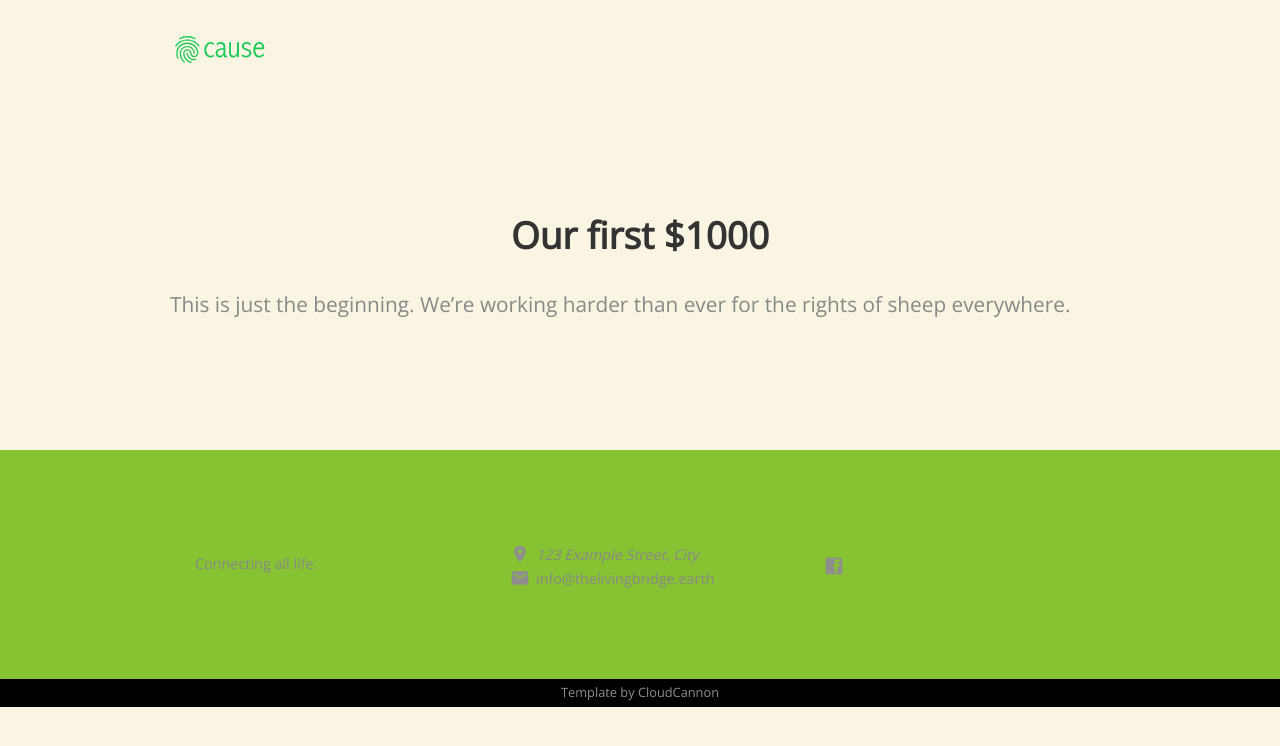
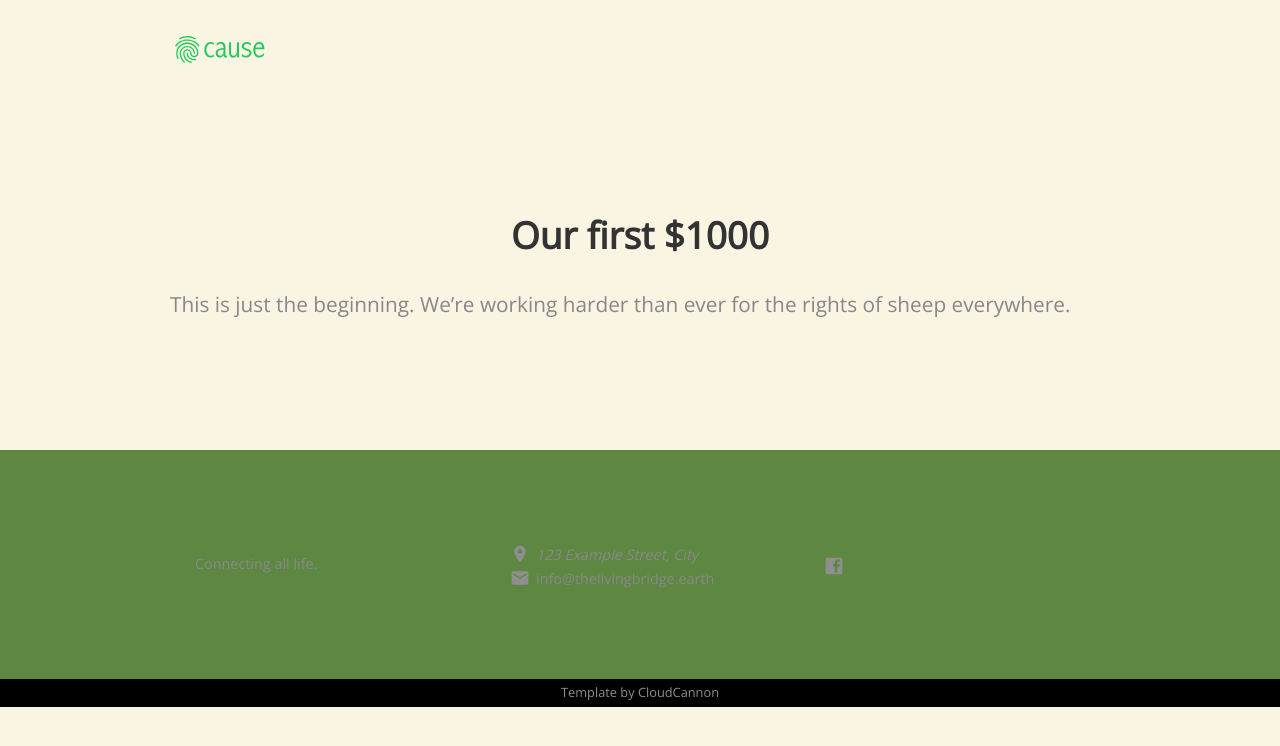
Before and after one commit to orfeaus/living-bridge-exploration, a Jekyll site: the page built from _posts/2016-10-15-1000.md, in a window 1280 px wide. Shown: the top 746 px of the page. Built offline with Jekyll 4.4.1, drawn with Linux system fonts in a browser that asks for light colours; nearby versions of some CDN libraries.

Commit message:
Update layout.scss

```diff
--- a/_sass/layout.scss
+++ b/_sass/layout.scss
@@ -176,7 +176,7 @@ blockquote {
 }
 
 footer {
-	background: #86c232;
+	background: #5e8842;
 
 	padding: 40px 0;
 
@@ -185,7 +185,7 @@ footer {
 	}
 
 	a:hover {
-		color: #fff;
+		color: #e1ad22;
 
 		svg {
 			fill: #fff;
```
